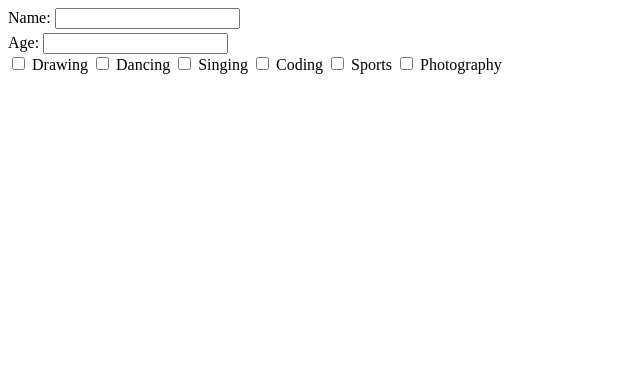
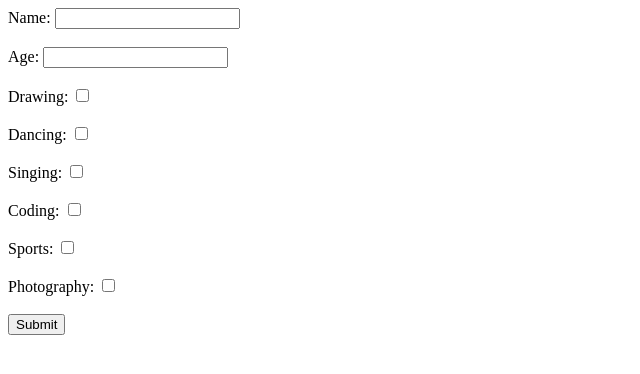
Before and after one commit to kaizer3122/carrier, a Flask app: page / in a window 1280 px wide. Shown: the top 374 px of the page, without its empty margins (0-640 px from the left). Run offline with Flask 3, Linux system fonts and the light colour scheme.

Commit message:
form.html

```diff
--- a/templates/form.html
+++ b/templates/form.html
@@ -5,117 +5,48 @@
     <meta name="viewport" content="width=device-width, initial-scale=1.0">
     <title>Career Form</title>
     <link rel="stylesheet" href="https://cdnjs.cloudflare.com/ajax/libs/font-awesome/6.0.0-beta3/css/all.min.css">
-    <style>
-        /* Scroll progress bar */
-        #scrollProgress {
-            position: fixed;
-            top: 0;
-            left: 0;
-            height: 4px;
-            background: #00796b;
-            width: 0%;
-            z-index: 9999;
-            transition: width 0.25s ease-out;
-        }
-
-        /* Back to top button */
-        #backToTop {
-            position: fixed;
-            bottom: 30px;
-            right: 20px;
-            background-color: #00796b;
-            color: white;
-            border: none;
-            padding: 10px 14px;
-            border-radius: 50%;
-            font-size: 18px;
-            display: none;
-            z-index: 9999;
-            box-shadow: 0 4px 10px rgba(0,0,0,0.2);
-            cursor: pointer;
-            transition: transform 0.3s ease;
-        }
-
-        #backToTop:hover {
-            transform: scale(1.1);
-        }
-
-        /* Character counter styling */
-        .char-count {
-            font-size: 13px;
-            text-align: right;
-            margin-top: 4px;
-            color: #00796b;
-        }
-
-        /* Add animations */
-        .container .floating-label,
-        .checkbox-label,
-        button[type="submit"] {
-            animation: bounceIn 0.8s ease forwards;
-            opacity: 0;
-        }
-
-        .floating-label:nth-child(1) { animation-delay: 0.3s; }
-        .floating-label:nth-child(2) { animation-delay: 0.5s; }
-        .checkbox-label:nth-child(n+3) { animation-delay: calc(0.5s + (var(--i, 1) * 0.1s)); }
-        button[type="submit"] { animation-delay: 1.5s; }
-
-        @keyframes bounceIn {
-            0% { opacity: 0; transform: translateY(40px); }
-            60% { opacity: 1; transform: translateY(-10px); }
-            100% { transform: translateY(0); }
-        }
-    </style>
 </head>
 <body>
-    <!-- Scroll Progress Bar -->
     <div id="scrollProgress"></div>
 
-    <!-- Back to Top Button -->
     <button id="backToTop" title="Go to top">↑</button>
 
-    <div class="container">
-        <form method="POST">
-            <label for="name">Name:</label>
-            <input type="text" id="name" name="name" required>
-            <div id="nameCharCount" class="char-count"></div>
+    <form method="POST">
+        <label for="name">Name:</label>
+        <input type="text" id="name" name="name" required><br><br>
 
-            <label for="age">Age:</label>
-            <input type="number" id="age" name="age" required>
+        <label for="age">Age:</label>
+        <input type="number" id="age" name="age" required><br><br>
 
-            <div class="interests">
-                <label>
-                    <input type="checkbox" name="drawing" value="Yes"> Drawing
-                </label>
-                <label>
-                    <input type="checkbox" name="dancing" value="Yes"> Dancing
-                </label>
-                <label>
-                    <input type="checkbox" name="singing" value="Yes"> Singing
-                </label>
-                <label>
-                    <input type="checkbox" name="coding" value="Yes"> Coding
-                </label>
-                <label>
-                    <input type="checkbox" name="sports" value="Yes"> Sports
-                </label>
-                <label>
-                    <input type="checkbox" name="photographer" value="Yes"> Photography
-                </label>
-            </div>
+        <label for="drawing">Drawing:</label>
+        <input type="checkbox" id="drawing" name="drawing" value="Yes"><br><br>
 
-            <button type="submit">Submit</button>
-        </form>
-    </div>
+        <label for="dancing">Dancing:</label>
+        <input type="checkbox" id="dancing" name="dancing" value="Yes"><br><br>
 
+        <label for="singing">Singing:</label>
+        <input type="checkbox" id="singing" name="singing" value="Yes"><br><br>
+
+        <label for="coding">Coding:</label>
+        <input type="checkbox" id="coding" name="coding" value="Yes"><br><br>
+
+        <label for="sports">Sports:</label>
+        <input type="checkbox" id="sports" name="sports" value="Yes"><br><br>
+
+        <label for="photographer">Photography:</label>
+        <input type="checkbox" id="photographer" name="photographer" value="Yes"><br><br>
+
+        <button type="submit">Submit</button>
+    </form>
+
+    <script src="https://code.jquery.com/jquery-3.6.0.min.js"></script>
     <script>
         // Scroll progress bar
         window.addEventListener('scroll', () => {
             const scrolled = (window.scrollY / (document.body.scrollHeight - window.innerHeight)) * 100;
             document.getElementById('scrollProgress').style.width = scrolled + '%';
 
-            // Back to top button visibility
+            // Back to top toggle
             const topBtn = document.getElementById("backToTop");
             topBtn.style.display = (window.scrollY > 300) ? "block" : "none";
         });
@@ -124,13 +55,6 @@
         document.getElementById("backToTop").onclick = () => {
             window.scrollTo({ top: 0, behavior: 'smooth' });
         };
-
-        // Character counter for name input
-        const nameInput = document.getElementById('name');
-        const charCount = document.getElementById('nameCharCount');
-        nameInput.addEventListener('input', () => {
-            charCount.textContent = `${nameInput.value.length} characters`;
-        });
     </script>
 </body>
 </html>
```
